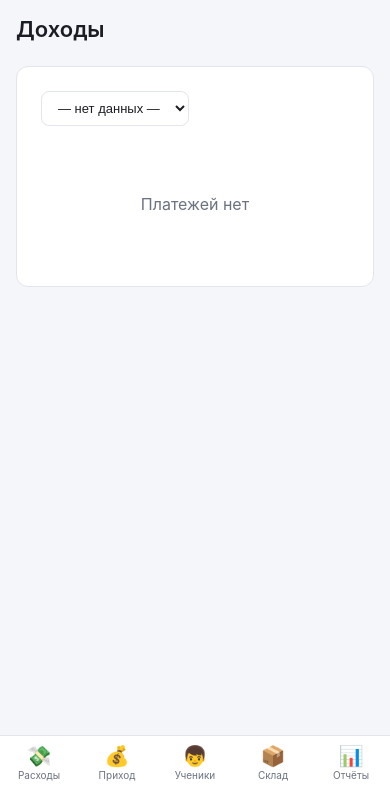
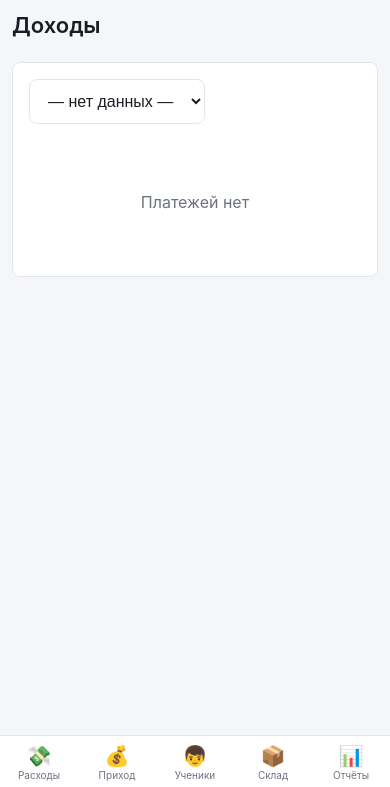
Before and after one commit to Abdusattar/pearl, a FastAPI app: template app/templates/income/list.html in a window 390 px wide. Shown: the part 56-843 px from the top of the page. Run offline with FastAPI, Linux system fonts and the light colour scheme; the template is opened without the code that fills it, so the values that code supplies are empty.

Commit message:
feat(ux): mobile layout improvements per design review
- card padding 16px (was 24px) — eliminates overflow on narrow screens
- main padding 12px (was 16px) — more content space
- form-group margin 14px (was 18px) — tighter forms
- form-control/select min-height 44px, font-size 16px — proper touch
  targets and prevents iOS Safari auto-zoom on input focus
- btn min-height 44px — consistent tap targets

Co-Authored-By: Claude Sonnet 4.6 <noreply@anthropic.com>

```diff
--- a/app/templates/base.html
+++ b/app/templates/base.html
@@ -153,7 +153,21 @@
   @media (max-width: 768px) {
     .sidebar { display: none; }
     .bottom-nav { display: block; }
-    .main { margin-left: 0; padding: 16px; padding-bottom: 72px; }
+
+    /* Компактные отступы */
+    .main { margin-left: 0; padding: 12px; padding-bottom: 72px; }
+    .card { padding: 16px; border-radius: 8px; }
+    .form-group { margin-bottom: 14px; }
+
+    /* Touch targets — минимум 44px, font-size 16px чтобы iOS не зумировал */
+    .form-control,
+    select.form-control {
+      min-height: 44px;
+      padding: 12px 14px;
+      font-size: 16px;
+    }
+    .btn { min-height: 44px; font-size: 16px; }
+
     .split-row { grid-template-columns: 1fr; }
     .upload-zone { padding: 30px 16px; }
     .btn-camera { width: 100%; justify-content: center; padding: 18px; font-size: 16px; }
```
